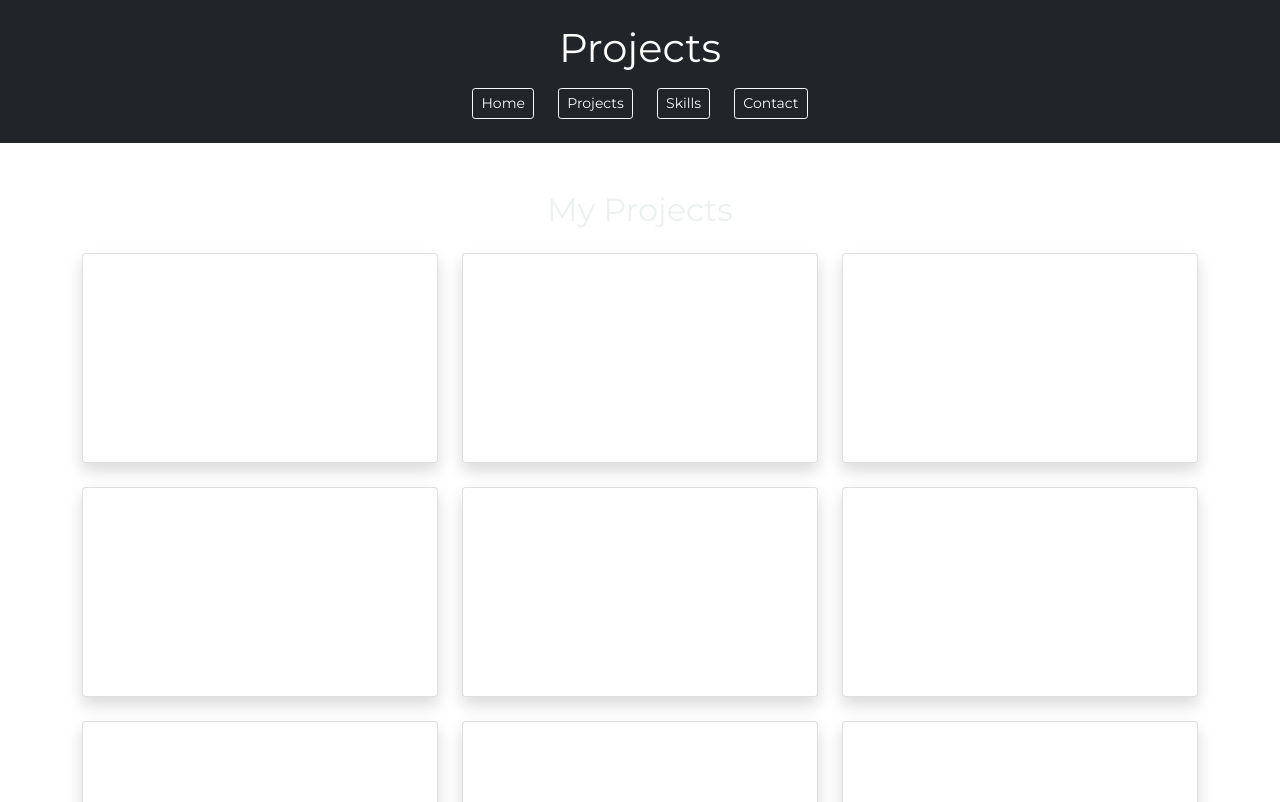
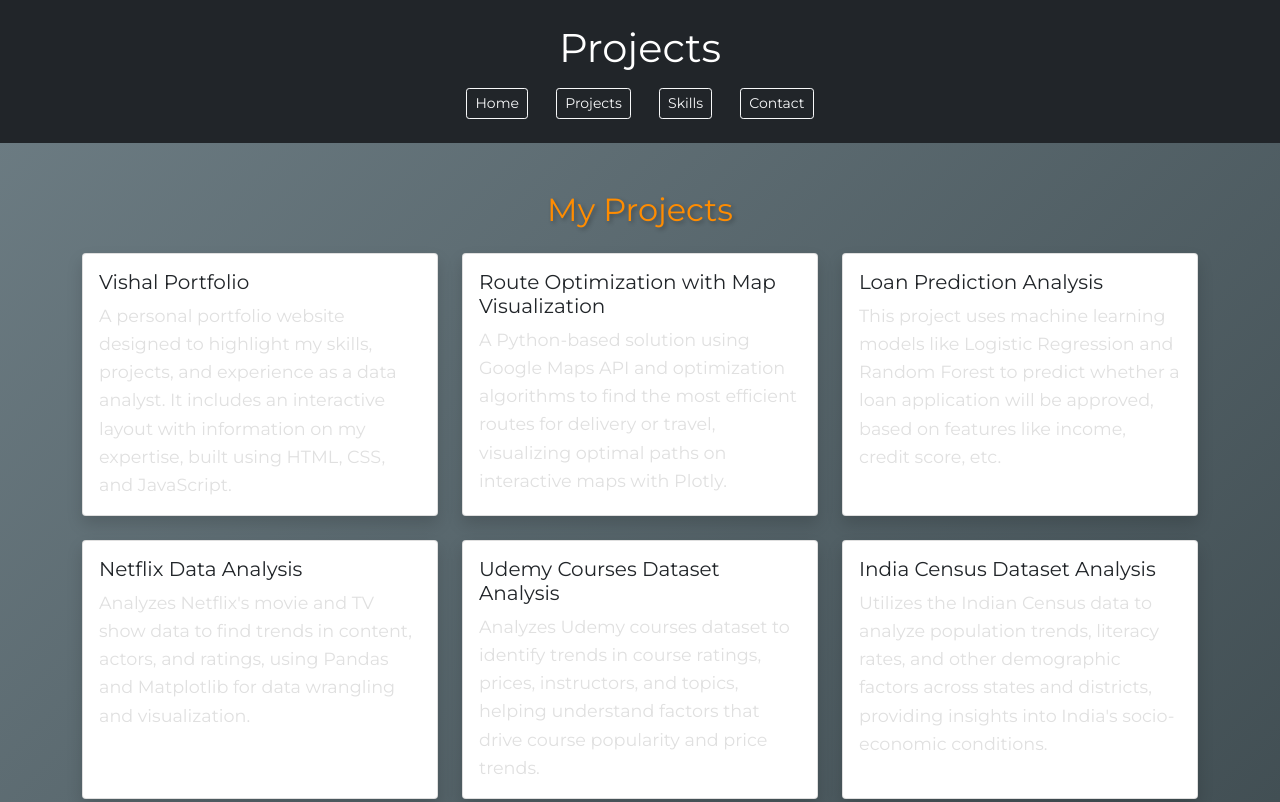
Before and after one commit to Vishal-bharti21/Vishal-Portfolio, a plain HTML site: page projects.html in a window 1280 px wide. Shown: the top 802 px of the page. Drawn offline with nearby package versions, Linux system fonts and the light colour scheme.

Commit message:
Update style.css

```diff
--- a/assets/css/style.css
+++ b/assets/css/style.css
@@ -1,59 +1,64 @@
-/* Body */
+/* Global Styles */
 body {
-    font-family: 'Poppins', sans-serif;  /* Stylish font */
-    background-color: #000000;  /* Black background */
-    color: #f5f5f5;  /* Light grey font color for visibility */
+    font-family: 'Montserrat', sans-serif;
+    background: linear-gradient(135deg, #6e7e85, #2f3b3f);
+    color: #f0f0f0;
     margin: 0;
     padding: 0;
 }
 
 /* Navbar */
 header nav a {
-    margin: 0 10px;
-    font-weight: 600;
-    color: #ffffff;  /* White text */
-    text-decoration: none;
-    transition: color 0.3s ease;
+    margin: 0 12px;
+    font-weight: 500;
+    color: #f0f0f0;
 }
 
 header nav a:hover {
-    color: #3498db;  /* Blue on hover */
     text-decoration: underline;
+    color: #ff8c00;
 }
 
 /* Section Titles */
 h2 {
     font-weight: 700;
+    color: #ff8c00;
     margin-bottom: 30px;
-    color: #ecf0f1;  /* Light grey for section titles */
+    text-shadow: 2px 2px 4px rgba(0, 0, 0, 0.3);
 }
 
-/* Project Cards */
+/* About Me Section */
+section p {
+    line-height: 1.6;
+    font-size: 1.1rem;
+    color: #e0e0e0;
+}
+
+/* Cards */
 .card {
     border: none;
-    border-radius: 12px;
-    background-color: #333333;  /* Dark grey card background */
-    color: #ffffff;
-    transition: transform 0.3s ease, box-shadow 0.3s ease, background-color 0.3s ease;
+    border-radius: 10px;
+    background: rgba(255, 255, 255, 0.1);
+    transition: transform 0.3s ease, box-shadow 0.3s ease;
 }
 
 .card:hover {
-    transform: translateY(-10px);
-    box-shadow: 0 12px 25px rgba(0, 0, 0, 0.3);
-    background-color: #3498db;  /* Bright blue on hover */
+    transform: translateY(-5px);
+    box-shadow: 0 8px 20px rgba(0, 0, 0, 0.25);
 }
 
 /* Footer */
 footer {
-    background-color: #222222;  /* Dark footer background */
-    color: #bdc3c7;
+    background-color: #222;
+    color: #eee;
     font-size: 14px;
     padding: 20px 0;
 }
 
 /* Button Hover */
 .btn:hover {
-    transform: scale(1.1);
+    transform: scale(1.05);
     transition: transform 0.2s ease-in-out;
-    background-color: #2980b9;  /* Button hover color */
+    background-color: #ff8c00;
+    border-color: #ff8c00;
 }
```
